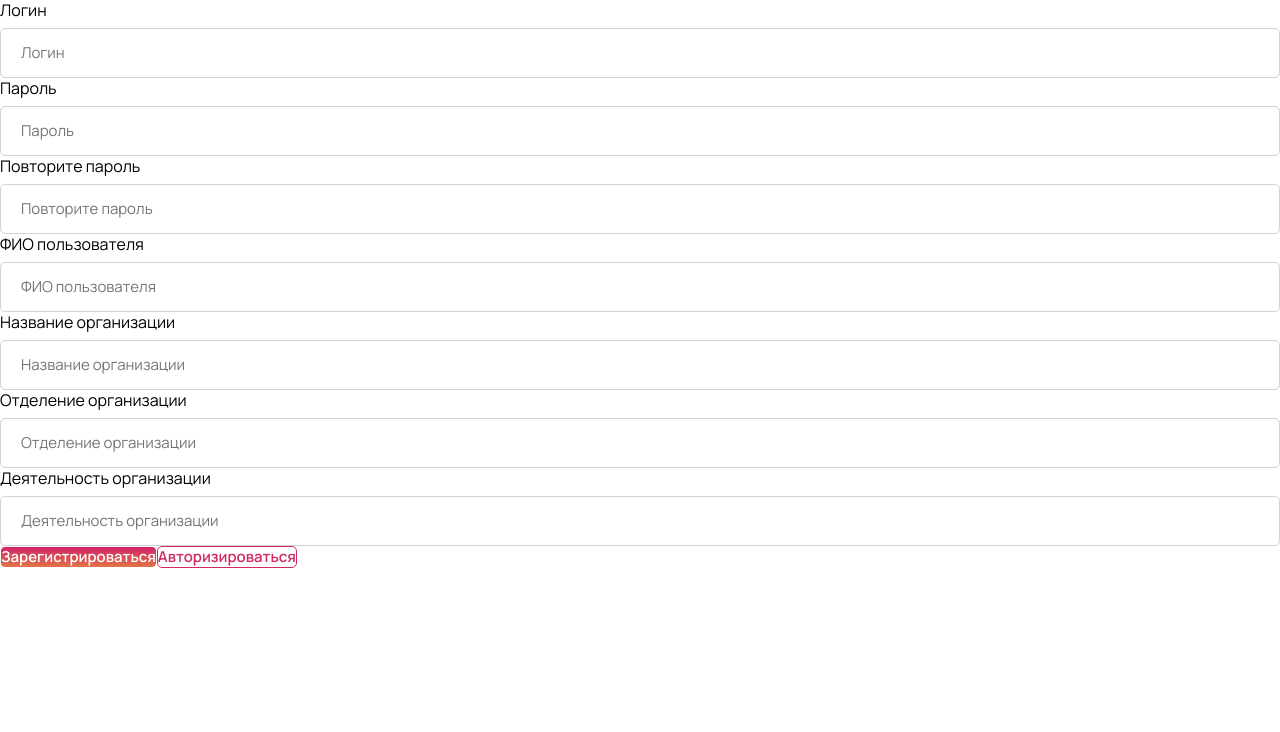
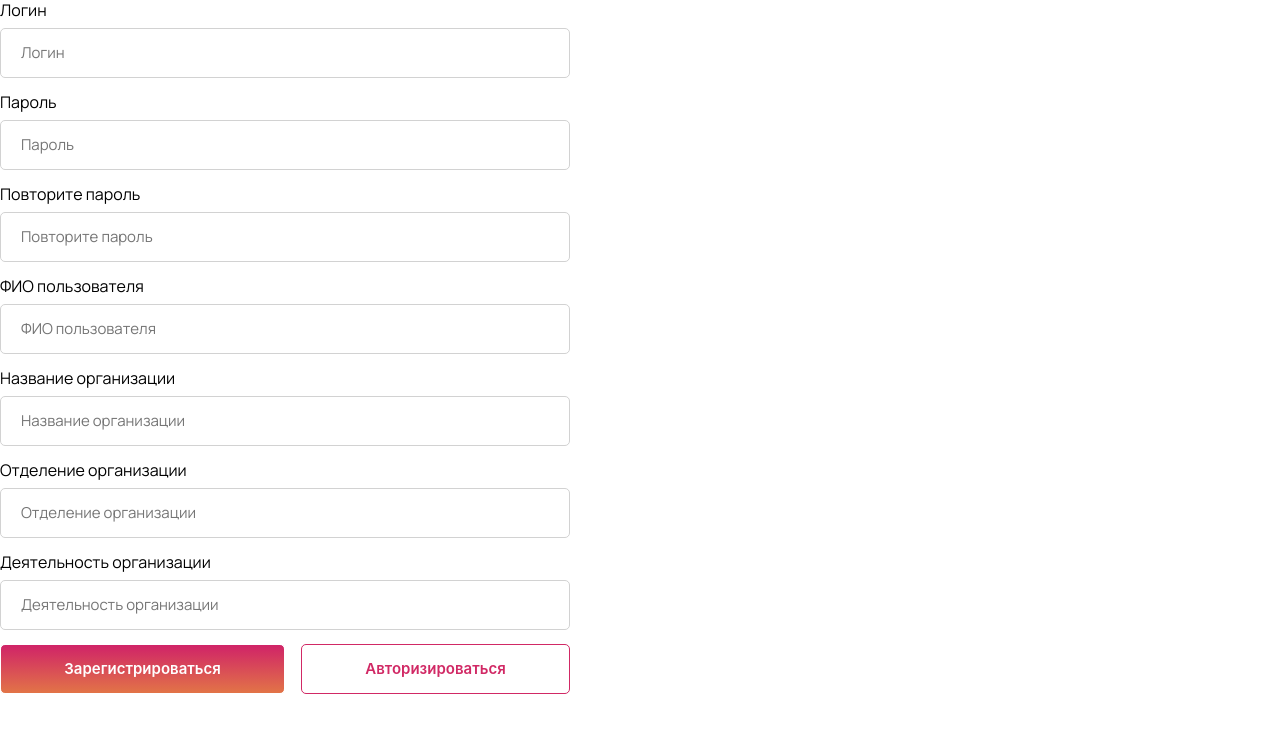
Before and after one commit to Rick96b/dp, a React (Create React App) app: page / in a window 1280 px wide. Shown: the top 732 px of the page. Built offline with nearby package versions, Linux system fonts and the light colour scheme.

Commit message:
registration and authorization forms

```diff
--- a/package.json
+++ b/package.json
@@ -13,6 +13,7 @@
     "classnames": "^2.3.2",
     "react": "^18.2.0",
     "react-dom": "^18.2.0",
+    "react-router-dom": "^6.21.1",
     "react-scripts": "5.0.1",
     "sass": "^1.69.5",
     "typescript": "^4.9.5",
--- a/src/shared/components/Button/Button.module.scss
+++ b/src/shared/components/Button/Button.module.scss
@@ -1,9 +1,10 @@
 .baseButton {
-    font-family: 'Manrope', Arial, Helvetica, sans-serif;
+    font-family: var(--main-fonr), Arial, Helvetica, sans-serif;
     font-size: 15px;
     font-weight: 600;
     line-height: 20px;
     color: #D12965;
+    text-align: center;
 
     background-color: #fff;
     border: 1px solid;
--- a/src/shared/components/Button/index.tsx
+++ b/src/shared/components/Button/index.tsx
@@ -4,13 +4,20 @@ import styles from './Button.module.scss'
 import classNames from 'classnames';
 
 interface ButtonProps {
-  children?: React.ReactNode;
+  children: React.ReactNode
   isFilled?: boolean
+  className?: string
 }
 
-const Button:React.FC<ButtonProps> = ({children, isFilled}) => {
+const Button:React.FC<ButtonProps> = props => {
+  const {
+    children,
+    isFilled,
+    className
+  } = props
+
   return (
-    <button className={classNames(styles.baseButton, isFilled ? styles.filledButton : '')}>
+    <button className={classNames(styles.baseButton, isFilled ? styles.filledButton : '', className)}>
         {children}
     </button>
   )
--- a/src/shared/components/Input/index.tsx
+++ b/src/shared/components/Input/index.tsx
@@ -1,5 +1,6 @@
 import React, { useState } from 'react'
 import styles from './Input.module.scss'
+import classNames from 'classnames'
 
 export type CustomInputType =
  | 'email'
@@ -15,6 +16,7 @@ interface InputProps {
  placeholder?: string
  required?: boolean
  type: CustomInputType
+ className?: string
 }
 
 const Input: React.FC<InputProps> = props => {
@@ -24,6 +26,7 @@ const Input: React.FC<InputProps> = props => {
     placeholder = label,
     required,
     type,
+    className
   } = props
 
   const renderRequiredLabel = (): JSX.Element => (
@@ -53,7 +56,7 @@ const Input: React.FC<InputProps> = props => {
           onChange={handleInputChange}
           required={required ?? false}
           value={inputValue}
-          className={styles.baseInput}
+          className={classNames(styles.baseInput, className)}
         />
       </div>
     )
--- /dev/null
+++ b/src/widgets/authorization-form/ui/AuthorizationForm.module.scss
@@ -0,0 +1,7 @@
+.form {
+    display: flex;
+    flex-direction: column;
+    gap: 14px;
+    width: 100%;
+    max-width: 570px;
+}
--- a/src/widgets/registration-form/ui/RegistrationForm.module.scss
+++ b/src/widgets/registration-form/ui/RegistrationForm.module.scss
@@ -0,0 +1,18 @@
+.form {
+    display: flex;
+    flex-direction: column;
+    gap: 14px;
+    width: 100%;
+    max-width: 570px;
+}
+
+.buttonsContainer {
+    display: flex;
+    gap: 16px;
+    width: 100%;
+    height: 50px;
+}
+
+.formButton {
+    flex-grow: 1;
+}
--- a/src/widgets/registration-form/ui/index.tsx
+++ b/src/widgets/registration-form/ui/index.tsx
@@ -5,7 +5,7 @@ import styles from './RegistrationForm.module.scss'
 
 const RegistrationForm = () => {
   return (
-    <form>
+    <form className={styles.form}>
         <Input type='text' label='Логин'/>
         <Input type='password' label='Пароль'/>
         <Input type='password' label='Повторите пароль'/>
@@ -14,8 +14,8 @@ const RegistrationForm = () => {
         <Input type='text' label='Отделение организации'/>
         <Input type='text' label='Деятельность организации'/>
         <div className={styles.buttonsContainer}>
-            <Button isFilled>Зарегистрироваться</Button>
-            <Button>Авторизироваться</Button>
+            <Button isFilled className={styles.formButton}>Зарегистрироваться</Button>
+            <Button className={styles.formButton}>Авторизироваться</Button>
         </div>
     </form>
   )
```
Also changed, not shown: src/widgets/authorization-form/ui/index.tsx (added, +24 -0 lines), 1 other file (tests, documents, lock files or other folders).
